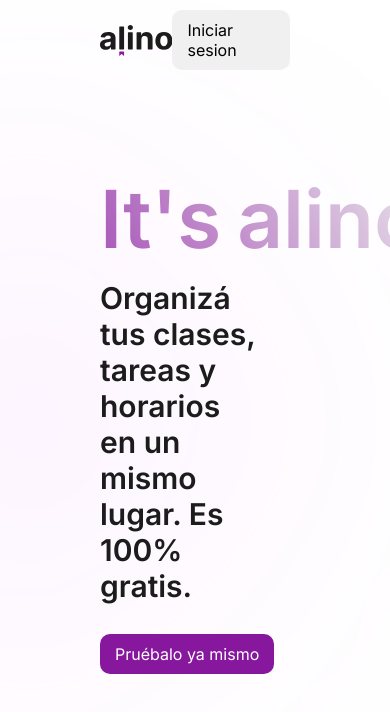
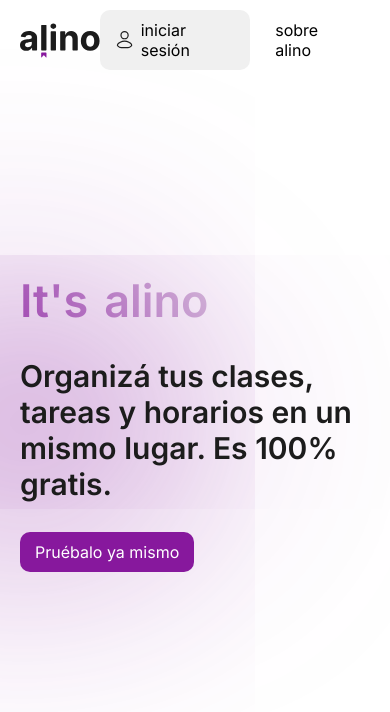
Before and after one commit to AgustinManelli/alino, a Next.js app: page / in a window 390 px wide. Shown: the top 712 px of the page. Built offline with nearby package versions, Linux system fonts and the light colour scheme.

Commit message:
update styles

```diff
--- a/src/components/buttonComponent/buttonComponent.module.css
+++ b/src/components/buttonComponent/buttonComponent.module.css
@@ -1,4 +1,5 @@
 .buttonContainer {
+  position: relative;
   padding: 10px 15px 10px 15px;
   border-radius: 10px;
   transition:
--- a/src/components/buttonComponent/buttonComponent.tsx
+++ b/src/components/buttonComponent/buttonComponent.tsx
@@ -3,21 +3,25 @@ import Link from "next/link";
 import Styles from "./buttonComponent.module.css";
 import { useState } from "react";
 
-export default function ButtonComponent({
+interface Props {
+  name: string;
+  back: string;
+  hover: string;
+  letterColor: string;
+  to: string;
+  strokeB: boolean;
+  children?: string | JSX.Element | JSX.Element[] | null;
+}
+
+export const ButtonComponent: React.FC<Props> = ({
   name,
   back,
   hover,
   letterColor,
   to,
   strokeB,
-}: {
-  name: string;
-  back: string;
-  hover: string;
-  letterColor: string;
-  to: string;
-  strokeB: boolean;
-}) {
+  children,
+}) => {
   const [state, setState] = useState<string>("false");
   const handleState = (inp: string): void => {
     setState(inp);
@@ -41,6 +45,9 @@ export default function ButtonComponent({
           : `${letterColor}`,
         border: strokeB ? `solid ${back} 2px` : "none",
         fontWeight: strokeB ? "600" : "initial",
+        display: "flex",
+        alignItems: "center",
+        justifyContent: "center",
       }}
       onMouseEnter={() => {
         handleState("true");
@@ -49,7 +56,18 @@ export default function ButtonComponent({
         handleState("false");
       }}
     >
-      {name}
+      <div
+        style={{
+          display: "flex",
+          flexDirection: "row",
+          alignItems: "center",
+          justifyContent: "center",
+          gap: "7px",
+        }}
+      >
+        {children}
+        {name}
+      </div>
     </Link>
   );
-}
+};
--- a/src/components/home/header.module.css
+++ b/src/components/home/header.module.css
@@ -1,13 +1,13 @@
 .blurredFx {
   position: absolute;
-  left: -10vw;
-  width: 40vw;
+  left: -500px;
+  width: 400px;
   height: 200px;
   background-color: #87189d;
   z-index: -1;
   border-radius: 0px 100px 100px 0px;
-  filter: blur(170px) saturate(200%);
-  opacity: 0.4;
+  box-shadow: #87189d 300px 0px 300px;
+  opacity: 0.6;
 }
 
 .container {
@@ -39,7 +39,7 @@
 .paraph {
   font-weight: 600;
   font-size: 30px;
-  max-width: 40vw;
+  max-width: 600px;
 }
 
 .textSloganHeader {
@@ -111,3 +111,68 @@
     margin-top: 0;
   }
 }
+
+@media only screen and (max-width: 600px) {
+  .hero {
+    padding-left: 50px;
+    padding-right: 50px;
+  }
+}
+@media only screen and (max-width: 500px) {
+  .hero {
+    padding-left: 20px;
+    padding-right: 20px;
+  }
+  .textSloganHeader {
+    font-size: 45px;
+  }
+
+  .textSloganHeader p {
+    height: 55px;
+  }
+
+  .animation {
+    height: 55px;
+    margin-left: 1rem;
+  }
+
+  .animation > div > div {
+    height: 55px;
+    display: inline-block;
+  }
+  .animation div:first-child {
+    animation: text-animation2 10s infinite;
+  }
+  @keyframes text-animation2 {
+    0% {
+      margin-top: 0;
+    }
+    10% {
+      margin-top: 0;
+    }
+    20% {
+      margin-top: -55px;
+    }
+    30% {
+      margin-top: -55px;
+    }
+    40% {
+      margin-top: -110px;
+    }
+    60% {
+      margin-top: -110px;
+    }
+    70% {
+      margin-top: -110px;
+    }
+    80% {
+      margin-top: -110px;
+    }
+    90% {
+      margin-top: -110px;
+    }
+    100% {
+      margin-top: 0;
+    }
+  }
+}
--- a/src/components/home/header.tsx
+++ b/src/components/home/header.tsx
@@ -1,5 +1,5 @@
 "use client";
-import ButtonComponent from "../../components/buttonComponent/buttonComponent";
+import { ButtonComponent } from "../../components/buttonComponent/buttonComponent";
 import styles from "./header.module.css";
 
 export default function Header() {
@@ -11,15 +11,9 @@ export default function Header() {
           <div className={styles.textSloganHeader}>
             <p>It's</p>
             <section className={styles.animation}>
-              <div className={styles.first}>
-                <div>all in one</div>
-              </div>
-              <div className={styles.second}>
-                <div>all in order</div>
-              </div>
-              <div className={styles.third}>
-                <div>alino</div>
-              </div>
+              <div>all in one</div>
+              <div>all in order</div>
+              <div>alino</div>
             </section>
           </div>
           <p className={styles.paraph}>
--- a/src/components/home/navbar.module.css
+++ b/src/components/home/navbar.module.css
@@ -16,3 +16,21 @@
   padding-left: 100px;
   padding-right: 100px;
 }
+.buttonsDiv {
+  display: flex;
+  flex-direction: row;
+  gap: 10px;
+}
+
+@media only screen and (max-width: 600px) {
+  .navbar {
+    padding-left: 50px;
+    padding-right: 50px;
+  }
+}
+@media only screen and (max-width: 500px) {
+  .navbar {
+    padding-left: 20px;
+    padding-right: 20px;
+  }
+}
--- a/src/components/home/navbar.tsx
+++ b/src/components/home/navbar.tsx
@@ -1,6 +1,6 @@
 "use client";
-import { AlinoLogo } from "../../components/icons";
-import ButtonComponent from "../../components/buttonComponent/buttonComponent";
+import { AlinoLogo, UserIcon } from "../../components/icons";
+import { ButtonComponent } from "../../components/buttonComponent/buttonComponent";
 import styles from "./navbar.module.css";
 
 export default function Navbar() {
@@ -8,14 +8,33 @@ export default function Navbar() {
     <div className={styles.container}>
       <nav className={styles.navbar}>
         <AlinoLogo height="35px" />
+        <div className={styles.buttonsDiv}>
           <ButtonComponent
-          name="Iniciar sesion"
+            name="iniciar sesión"
             back="rgb(240, 240, 240)"
             hover="rgb(230, 230, 230)"
             letterColor="#000"
             to="login"
             strokeB={false}
+          >
+            <UserIcon
+              style={{
+                strokeWidth: "1.5",
+                stroke: "#1c1c1c",
+                width: "20px",
+                height: "auto",
+              }}
             />
+          </ButtonComponent>
+          <ButtonComponent
+            name="sobre alino"
+            back="transparent"
+            hover="rgb(240, 240, 240)"
+            letterColor="#000"
+            to="https://www.youtube.com"
+            strokeB={false}
+          ></ButtonComponent>
+        </div>
       </nav>
     </div>
   );
--- a/src/components/icons.tsx
+++ b/src/components/icons.tsx
@@ -22,30 +22,51 @@ export const AlinoLogo = ({ height }: { height: string }) => {
   );
 };
 
-export const ArrowLeft = () => {
+export const ArrowLeft = ({ style }: { style: React.CSSProperties }) => {
   return (
     <svg
       xmlns="http://www.w3.org/2000/svg"
       viewBox="0 0 24 24"
-      width="24"
-      height="24"
-      color="#000000"
       fill="none"
+      style={style}
     >
-      <path
-        d="M4 12L20 12"
-        stroke="currentColor"
-        strokeWidth="1.5"
-        strokeLinecap="round"
-        strokeLinejoin="round"
-      />
+      <path d="M4 12L20 12" strokeLinecap="round" strokeLinejoin="round" />
       <path
         d="M8.99996 17C8.99996 17 4.00001 13.3176 4 12C3.99999 10.6824 9 7 9 7"
-        stroke="currentColor"
-        strokeWidth="1.5"
         strokeLinecap="round"
         strokeLinejoin="round"
       />
     </svg>
   );
 };
+
+export const UserIcon = ({ style }: { style: React.CSSProperties }) => {
+  return (
+    <svg
+      xmlns="http://www.w3.org/2000/svg"
+      viewBox="0 0 24 24"
+      fill="none"
+      style={style}
+    >
+      <path
+        d="M6.57757 15.4816C5.1628 16.324 1.45336 18.0441 3.71266 20.1966C4.81631 21.248 6.04549 22 7.59087 22H16.4091C17.9545 22 19.1837 21.248 20.2873 20.1966C22.5466 18.0441 18.8372 16.324 17.4224 15.4816C14.1048 13.5061 9.89519 13.5061 6.57757 15.4816Z"
+        strokeLinecap="round"
+        strokeLinejoin="round"
+      />
+      <path d="M16.5 6.5C16.5 8.98528 14.4853 11 12 11C9.51472 11 7.5 8.98528 7.5 6.5C7.5 4.01472 9.51472 2 12 2C14.4853 2 16.5 4.01472 16.5 6.5Z" />
+    </svg>
+  );
+};
+
+export const HomeIcon = ({ style }: { style: React.CSSProperties }) => {
+  return (
+    <svg xmlns="http://www.w3.org/2000/svg" viewBox="0 0 24 24" style={style}>
+      <path
+        d="M9.06165 4.82633L3.23911 9.92134C2.7398 10.3583 3.07458 11.1343 3.76238 11.1343C4.18259 11.1343 4.52324 11.4489 4.52324 11.8371V15.0806C4.52324 17.871 4.52324 19.2662 5.46176 20.1331C6.40029 21 7.91082 21 10.9319 21H13.0681C16.0892 21 17.5997 21 18.5382 20.1331C19.4768 19.2662 19.4768 17.871 19.4768 15.0806V11.8371C19.4768 11.4489 19.8174 11.1343 20.2376 11.1343C20.9254 11.1343 21.2602 10.3583 20.7609 9.92134L14.9383 4.82633C13.5469 3.60878 12.8512 3 12 3C11.1488 3 10.4531 3.60878 9.06165 4.82633Z"
+        stroke-linecap="round"
+        stroke-linejoin="round"
+      />
+      <path d="M12 16H12.009" stroke-linecap="round" stroke-linejoin="round" />
+    </svg>
+  );
+};
```
Also changed, not shown: src/app/login/auth-forms.tsx (+22 -6 lines), src/app/login/login.module.css (+2 -6 lines). Lines whose indentation alone changed are shown as unchanged.
